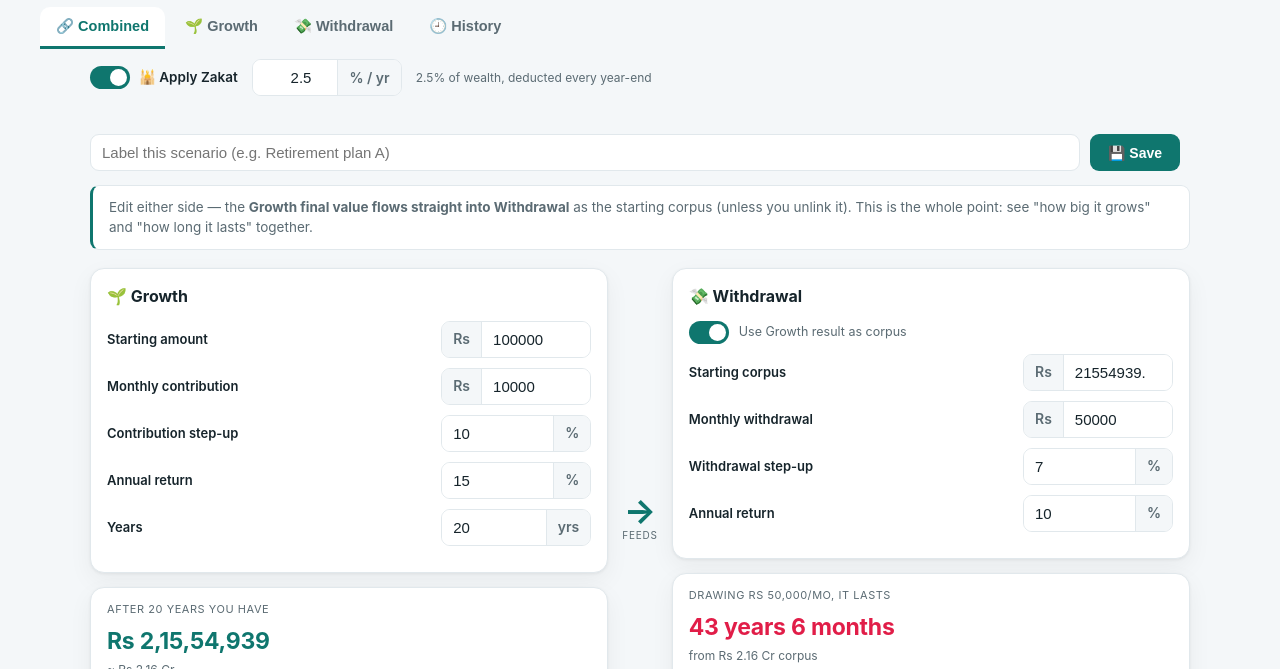
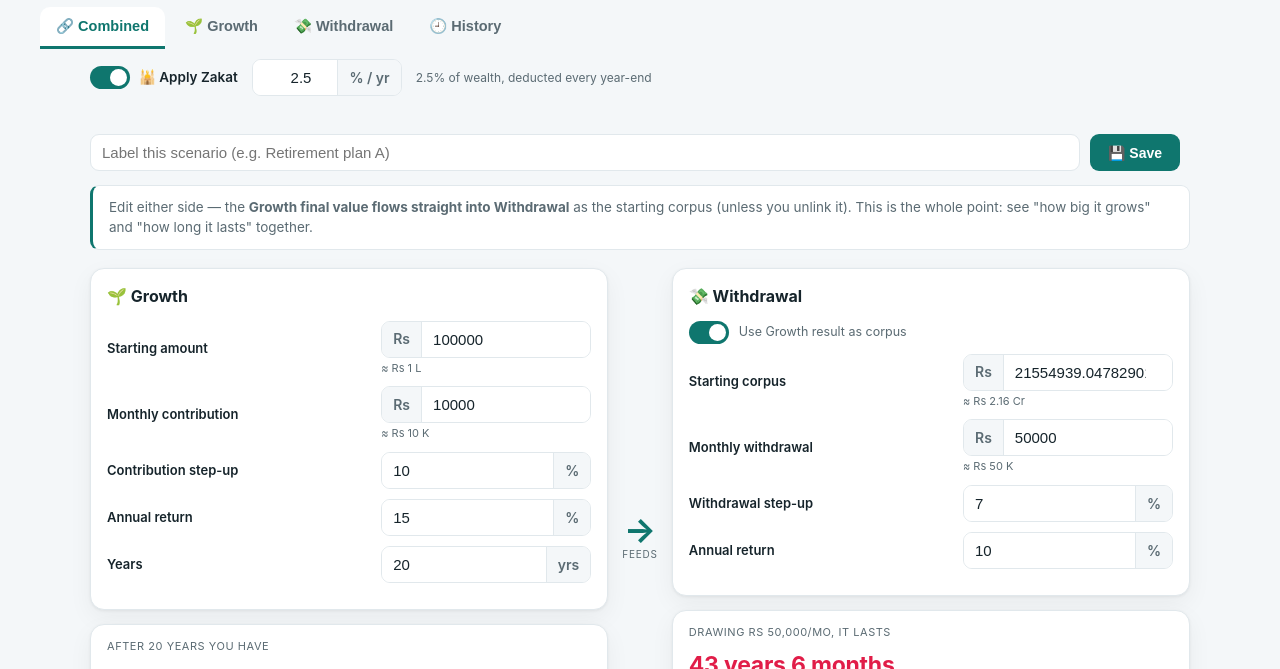
Before and after one commit to goharanwar/fire-calculator, a website: page index.html in a window 1280 px wide. Shown: the part 83-752 px from the top of the page. Drawn offline with Linux system fonts and the light colour scheme.

Commit message:
feat(combined): show Cr/L hints under amount fields and widen the input column
Co-Authored-By: Claude Opus 4.8 (1M context) <noreply@anthropic.com>

```diff
--- a/app.js
+++ b/app.js
@@ -433,11 +433,15 @@
     });
     LINK_IDS.forEach(function (id) { var el = $(id); if (el) el.checked = state.link; });
 
-    // hint words
+    // hint words — individual tabs and combined view
     setHint("g_start_words", state.growth.start);
     setHint("g_monthly_words", state.growth.monthly);
     setHint("w_start_words", state.withdrawal.start);
     setHint("w_monthly_words", state.withdrawal.monthly);
+    setHint("cg_start_words", state.growth.start);
+    setHint("cg_monthly_words", state.growth.monthly);
+    setHint("cw_start_words", state.withdrawal.start);
+    setHint("cw_monthly_words", state.withdrawal.monthly);
   }
   function setHint(id, v) { var el = $(id); if (el) el.textContent = wordsHint(num(v)); }
 
--- a/index.html
+++ b/index.html
@@ -177,11 +177,17 @@
             <h2>🌱 Growth</h2>
             <div class="field-row">
               <label for="cg_start">Starting amount</label>
-              <div class="input-wrap"><span class="prefix curr">Rs</span><input id="cg_start" type="number" min="0" step="any" /></div>
+              <div class="field-col2">
+                <div class="input-wrap"><span class="prefix curr">Rs</span><input id="cg_start" type="number" min="0" step="any" /></div>
+                <small class="hint" id="cg_start_words"></small>
+              </div>
             </div>
             <div class="field-row">
               <label for="cg_monthly">Monthly contribution</label>
-              <div class="input-wrap"><span class="prefix curr">Rs</span><input id="cg_monthly" type="number" min="0" step="any" /></div>
+              <div class="field-col2">
+                <div class="input-wrap"><span class="prefix curr">Rs</span><input id="cg_monthly" type="number" min="0" step="any" /></div>
+                <small class="hint" id="cg_monthly_words"></small>
+              </div>
             </div>
             <div class="field-row">
               <label for="cg_stepup">Contribution step-up</label>
@@ -216,11 +222,17 @@
             </div>
             <div class="field-row">
               <label for="cw_start">Starting corpus</label>
-              <div class="input-wrap"><span class="prefix curr">Rs</span><input id="cw_start" type="number" min="0" step="any" /></div>
+              <div class="field-col2">
+                <div class="input-wrap"><span class="prefix curr">Rs</span><input id="cw_start" type="number" min="0" step="any" /></div>
+                <small class="hint" id="cw_start_words"></small>
+              </div>
             </div>
             <div class="field-row">
               <label for="cw_monthly">Monthly withdrawal</label>
-              <div class="input-wrap"><span class="prefix curr">Rs</span><input id="cw_monthly" type="number" min="0" step="any" /></div>
+              <div class="field-col2">
+                <div class="input-wrap"><span class="prefix curr">Rs</span><input id="cw_monthly" type="number" min="0" step="any" /></div>
+                <small class="hint" id="cw_monthly_words"></small>
+              </div>
             </div>
             <div class="field-row">
               <label for="cw_stepup">Withdrawal step-up</label>
--- a/styles.css
+++ b/styles.css
@@ -161,8 +161,10 @@ tbody tr:hover { background: var(--bg); }
 .combined-col { display: flex; flex-direction: column; gap: 14px; }
 .inputs.compact { padding: 16px; }
 .inputs.compact h2 { margin-bottom: 12px; }
-.field-row { display: grid; grid-template-columns: 1fr 150px; align-items: center; gap: 10px; margin-bottom: 10px; }
+.field-row { display: grid; grid-template-columns: 1fr 210px; align-items: center; gap: 10px; margin-bottom: 10px; }
 .field-row label { font-size: 13px; font-weight: 600; }
+.field-col2 { display: flex; flex-direction: column; gap: 3px; }
+.field-col2 .hint { margin-top: 0; min-height: 0; font-size: 11px; }
 .link-row { grid-template-columns: auto 1fr; font-size: 12.5px; color: var(--text-dim); }
 .flow-arrow { display: flex; flex-direction: column; align-items: center; justify-content: center; color: var(--accent); }
 .arrow-glyph { font-size: 34px; line-height: 1; font-weight: 700; }
```
